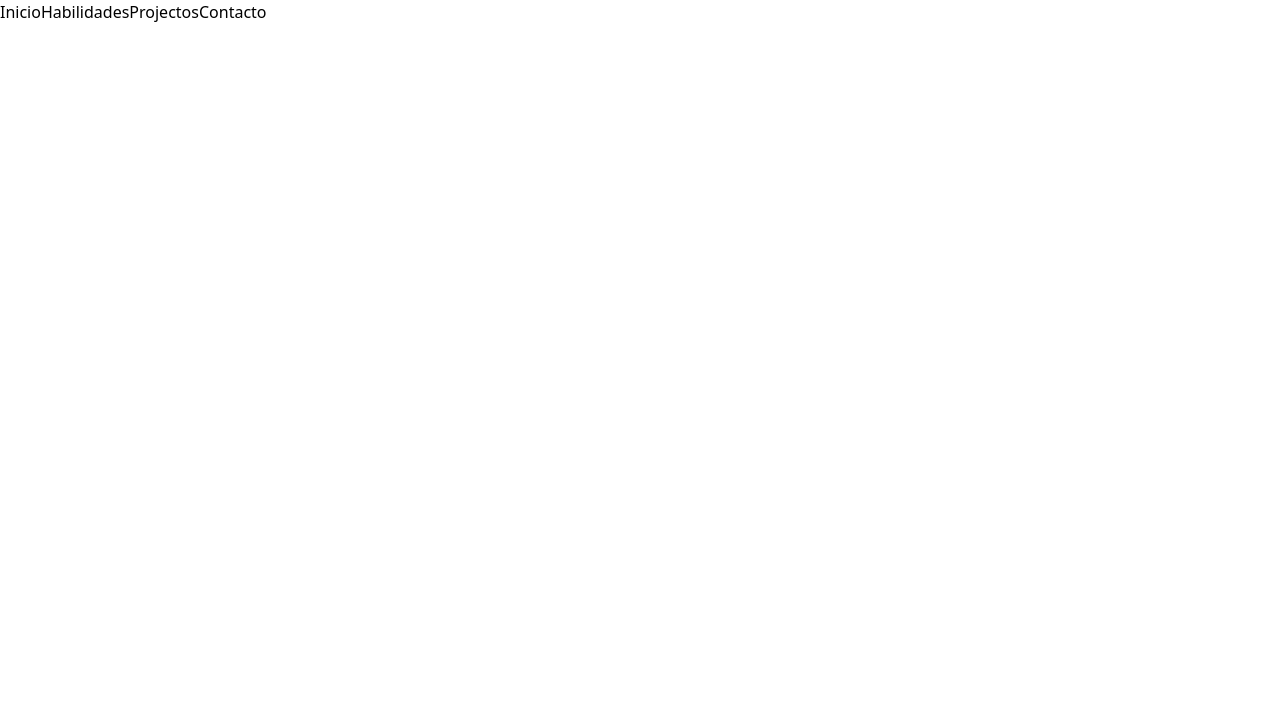
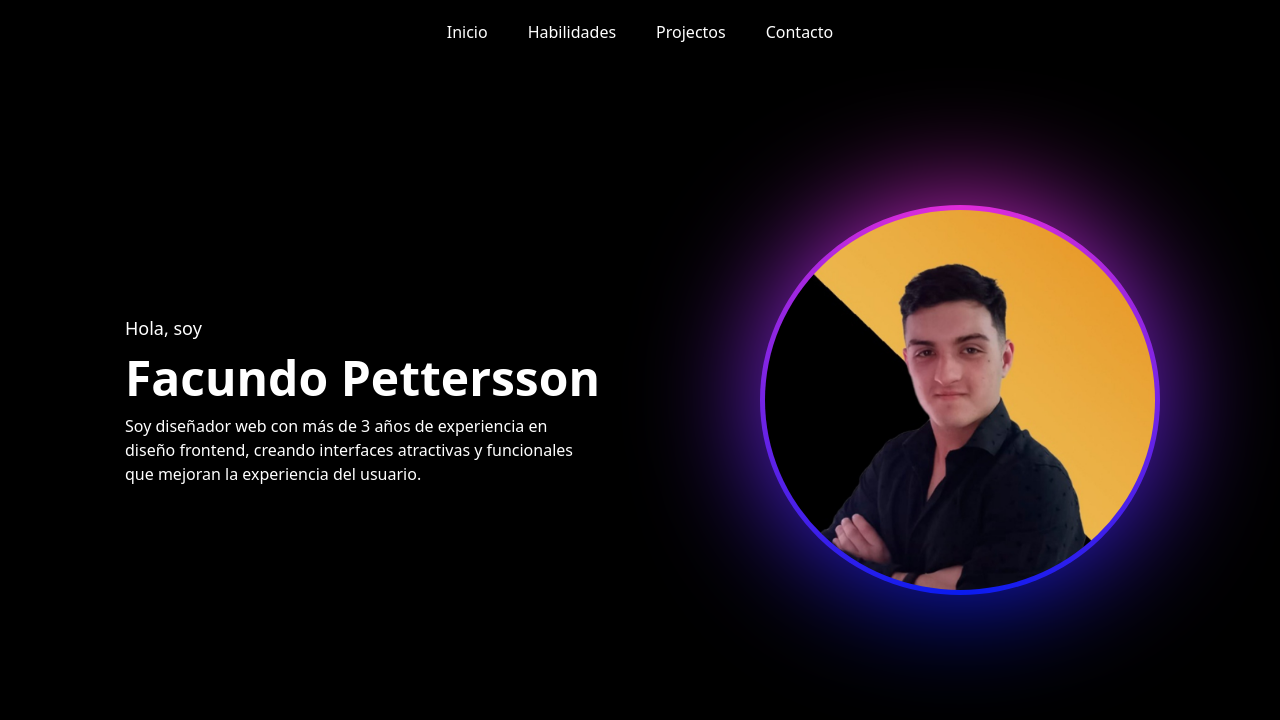
Before and after one commit to Facu-Dev04/Portfolio, a Next.js app: page / in a window 1280 px wide. Shown: the top 720 px of the page. Built offline with nearby package versions, Linux system fonts and the light colour scheme.

Commit message:
Feat: files in the changes

```diff
--- a/src/app/globals.css
+++ b/src/app/globals.css
@@ -3,8 +3,6 @@
 @tailwind utilities;
 
 * {
-
-
   margin: 0;
   padding: 0;
   box-sizing: 0;
--- a/src/app/page.tsx
+++ b/src/app/page.tsx
@@ -1,3 +1,4 @@
+import { Hero } from "@/components/Hero/Hero";
 import { Header } from "@/components/layout/Header";
 
 
@@ -6,6 +7,8 @@ export default function Home() {
   return (
     <main className="">
       <Header />
+      <Hero />
+
     </main>
   );
 }
--- a/src/components/Hero/Hero.tsx
+++ b/src/components/Hero/Hero.tsx
@@ -0,0 +1,22 @@
+import '../../style/style.css'
+
+export function Hero() {
+    return (
+        <section className="flex flex-row justify-between items-center h-screen w-full">
+            <div className='flex flex-row items-center justify-center '>
+                <article className="flex flex-col  w-[50%]">
+                    <h3 className="pb-3 text-lg">Hola, soy</h3>
+                    <h1 className="text-5xl font-bold font-inter">Facundo Pettersson</h1>
+                    <h2 className="w-[70%] pt-3">
+                        Soy diseñador web con más de 3 años de experiencia en diseño frontend, creando interfaces atractivas
+                        y funcionales que mejoran la experiencia del usuario.
+                    </h2>
+                </article>
+                <article className="box ">
+
+                </article>
+
+            </div>
+        </section>
+    )
+}
--- a/src/components/layout/Header.tsx
+++ b/src/components/layout/Header.tsx
@@ -1,14 +1,14 @@
 
 
 
-export function Header(){
-    return(
-        <header>
-            <nav>
-                <a href="">Inicio</a>
-                <a href="">Habilidades</a>
-                <a href="">Projectos</a>
-                <a href="">Contacto</a>
+export function Header() {
+    return (
+        <header className="fixed flex flex-row justify-center items-center w-full p-5 ">
+            <nav className=" flex flex-row gap-x-10  ">
+                <a href="" className="bg-transparent hover:text-emerald-400 transition duration-500">Inicio</a>
+                <a href="" className="bg-transparent hover:text-emerald-400 transition duration-500">Habilidades</a>
+                <a href="" className="bg-transparent hover:text-emerald-400 transition duration-500">Projectos</a>
+                <a href="" className="bg-transparent hover:text-emerald-400 transition duration-500">Contacto</a>
             </nav>
         </header>
     )
--- a/src/style/style.css
+++ b/src/style/style.css
@@ -1,11 +1,11 @@
 body {
-  background: #112a30;
+  background-color: black;
   color: white;
 }
 
 .box {
-  width: 400px;
-  height: 400px;
+  width: 390px;
+  height: 380px;
   border-radius: 50%;
   background-color: #1b1930;
   position: relative;
```
